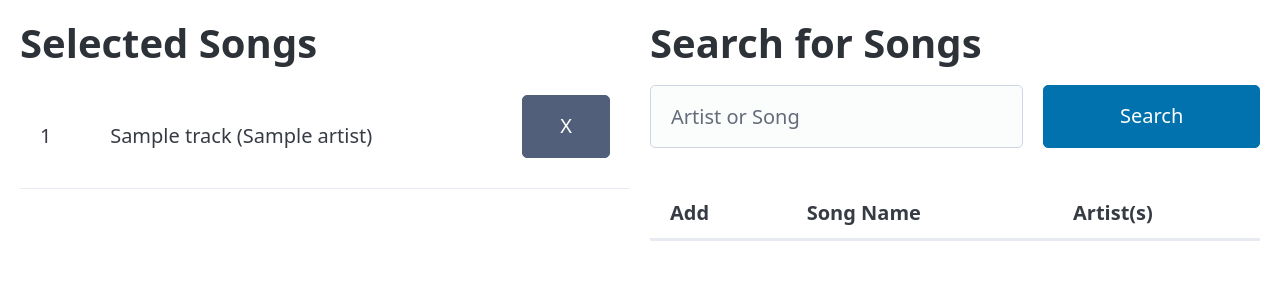
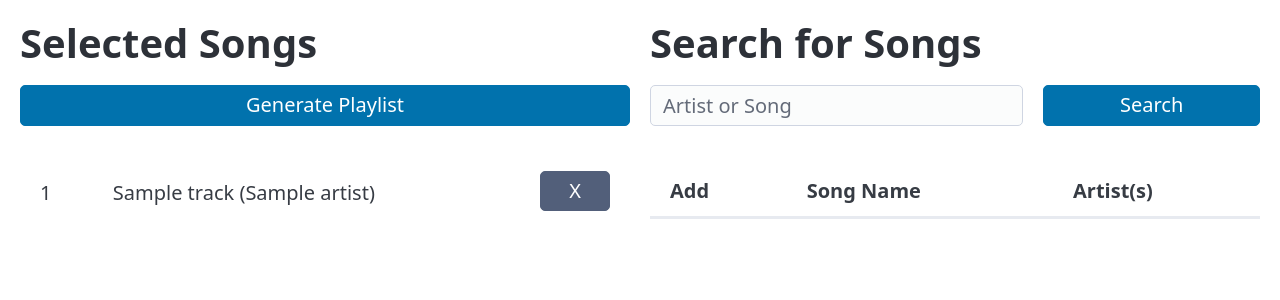
Before and after one commit to douglasryanadams/mixtapestudy, a Flask app: template mixtapestudy/templates/search.html.j2 in a window 1280 px wide. Shown: the top 300 px of the page. Run offline with Flask 3, Linux system fonts and the light colour scheme; the template is opened without the code that fills it: most values are stand-ins (such as "Sample title", 1, 10 or a date in 2020); lists and menus that the app fills with data are empty; parts of the project's set-up code (start-up, migrations or seed data) failed here and were passed over.

Commit message:
Cleans up layout of search, adds Generate Playlist button

```diff
--- a/mixtapestudy/app.py
+++ b/mixtapestudy/app.py
@@ -26,6 +26,7 @@ def create_app() -> Flask:
     get_config()  # Loads environment variables
     flask_app = flask.Flask(__name__)
     from mixtapestudy.routes.auth import auth
+    from mixtapestudy.routes.playlist import playlist
     from mixtapestudy.routes.root import root
     from mixtapestudy.routes.search import search
 
@@ -33,6 +34,7 @@ def create_app() -> Flask:
     flask_app.register_blueprint(root)
     flask_app.register_blueprint(auth)
     flask_app.register_blueprint(search)
+    flask_app.register_blueprint(playlist)
     return flask_app
 
 
--- a/mixtapestudy/static/style.css
+++ b/mixtapestudy/static/style.css
@@ -6,24 +6,49 @@
     margin: 1em;
 }
 
+.tooltip-only {
+    text-decoration: none;
+}
+
 /**
 * picocss only implements the most basic "grid" support
 * this customizes the ratios of the grid with vanilla css.
 * Useful reference: https://css-tricks.com/snippets/css/complete-guide-grid/
 */
-@media(min-width: 768px) {
+@media (min-width: 768px) {
     .search-grid {
         grid-template-columns: 1fr 1fr 1fr;
     }
 
-    .search-form-left {
+    .horizontal-input-left {
         grid-column-start: 1;
         grid-column-end: span 2;
 
     }
 
-    .search-form-right {
+    .horizontal-input-right {
         grid-column-start: 3;
         grid-column-end: span 3;
     }
 }
+
+tr.fix-alignment > td {
+    vertical-align: center;
+}
+
+input.fix-alignment {
+    margin-top: 0.75em;
+}
+
+
+tr.no-row-dividers > td{
+    border: none;
+}
+
+
+
+
+:root {
+    --pico-form-element-spacing-vertical: 0.2em;
+    --pico-form-element-spacing-horizontal: 0.6em;
+}
--- a/mixtapestudy/templates/search.html.j2
+++ b/mixtapestudy/templates/search.html.j2
@@ -3,22 +3,29 @@
     <main class="grid">
         <div>
             <h1>Selected Songs</h1>
+            <form action="/playlist/preview" method="POST">
+                <input type="hidden" name="selected_tracks" value="{{ selected_tracks }}"/>
+                <input type="submit" value="Generate Playlist"/>
+            </form>
             <table id="selected-tracks">
                 <tbody>
                 {% for track in selected_tracks %}
-                    <tr>
+                    <tr class="no-row-dividers fix-alignment">
                         <td>{{ loop.index }}</td>
                         {% if track.id %}
                             <td>{{ track.name | truncate(36, True) }} ({{ track.artist | truncate(40, True) }})</td>
                             <td>
                                 <form action="/search/remove" method="POST">
                                     <input name="index" type="hidden" value="{{ loop.index }}"/>
-                                    <input type="submit" class="secondary" value="X"/>
+                                    <input type="submit" class="secondary fix-alignment" value="X"/>
                                 </form>
                             </td>
                         {% else %}
-                            <td> ____________________________</td>
-                            <td></td>
+                            <td>____________________________</td>
+                            <td>
+                                <!-- Preserving Line Height -->
+                                <button class="fix-alignment hidden">&nbsp;</button>
+                            </td>
                         {% endif %}
                     </tr>
                 {% endfor %}
@@ -29,16 +36,15 @@
             <h1>Search for Songs</h1>
             <form action="/search">
                 <fieldset class="grid search-grid">
-                    <div class="search-form-left">
+                    <div class="horizontal-input-left">
                         <input name="search_term" placeholder="Artist or Song" {% if search_term %}
                                value="{{ search_term }}" {% endif %}/>
                     </div>
-                    <div class="search-form-right">
+                    <div class="horizontal-input-right">
                         <input type="submit" value="Search"/>
                     </div>
                 </fieldset>
             </form>
-
             <table id="search-results">
                 <thead>
                 <tr>
@@ -49,14 +55,19 @@
                 </thead>
                 <tbody>
                 {% for track in search_results %}
-                    <tr>
+                    <tr class="fix-alignment">
                         <td>
-                            <form action="/search/select" method="POST">
+                            <form action="/search/select" method="POST" class="small-buttons">
                                 <input name="id" type="hidden" value="{{ track.id }}"/>
                                 <input name="name" type="hidden" value="{{ track.name }}"/>
                                 <input name="artist" type="hidden" value="{{ track.artist }}"/>
-                                <input type="submit" value="Add" {% if not allow_selecting_tracks %}
-                                       disabled {% endif %}/>
+                                {% if not allow_selecting_tracks %}
+                                    <a data-tooltip="You may only select 3 songs.">
+                                        <button class="fix-alignment" disabled>Add</button>
+                                    </a>
+                                {% else %}
+                                    <input type="submit" value="Add" class="fix-alignment"/>
+                                {% endif %}
                             </form>
                         </td>
                         <td>{{ track.name | truncate(50, True) }}</td>
@@ -65,8 +76,6 @@
                 {% endfor %}
                 </tbody>
             </table>
-
-
         </div>
     </main>
 {% endblock %}
```
Also changed, not shown: mixtapestudy/routes/playlist.py (added, +14 -0 lines), mixtapestudy/templates/playlist.html.j2 (added, +34 -0 lines), test/test_search.py (+1 -0 lines).
